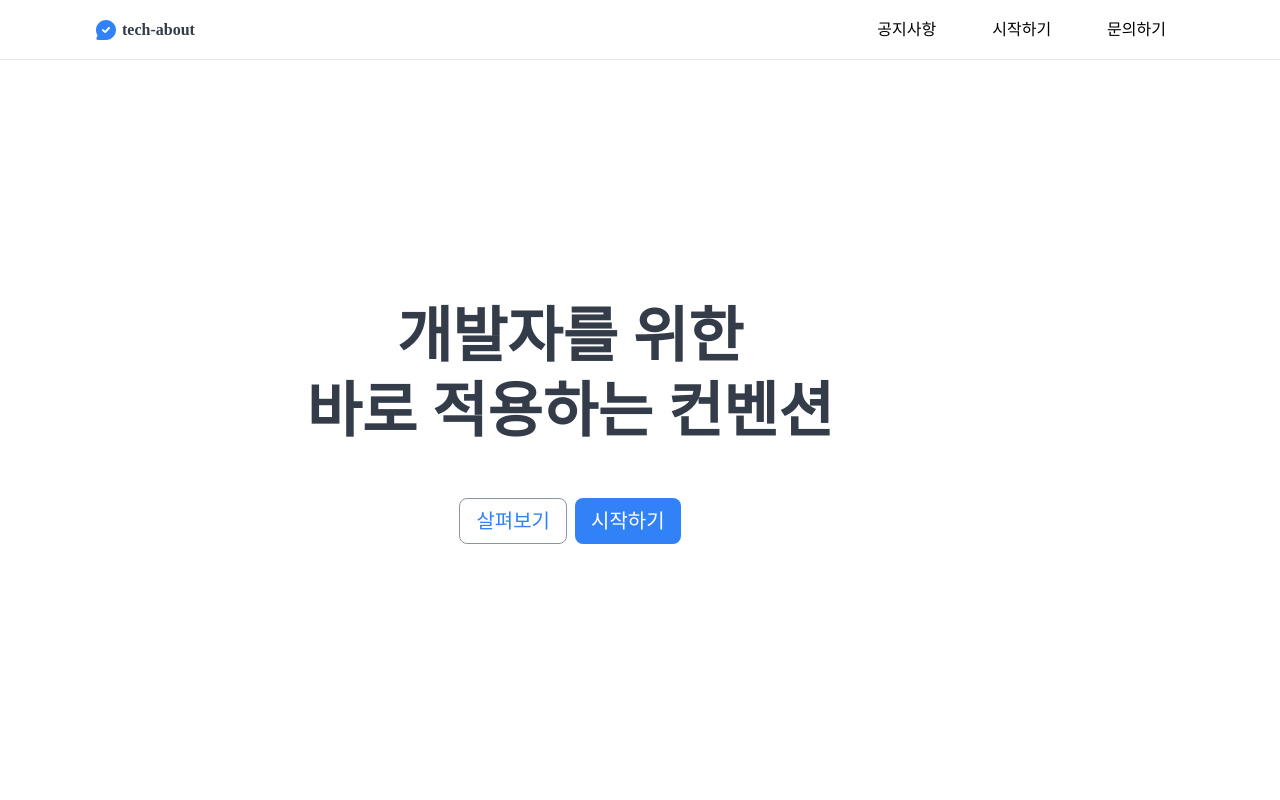
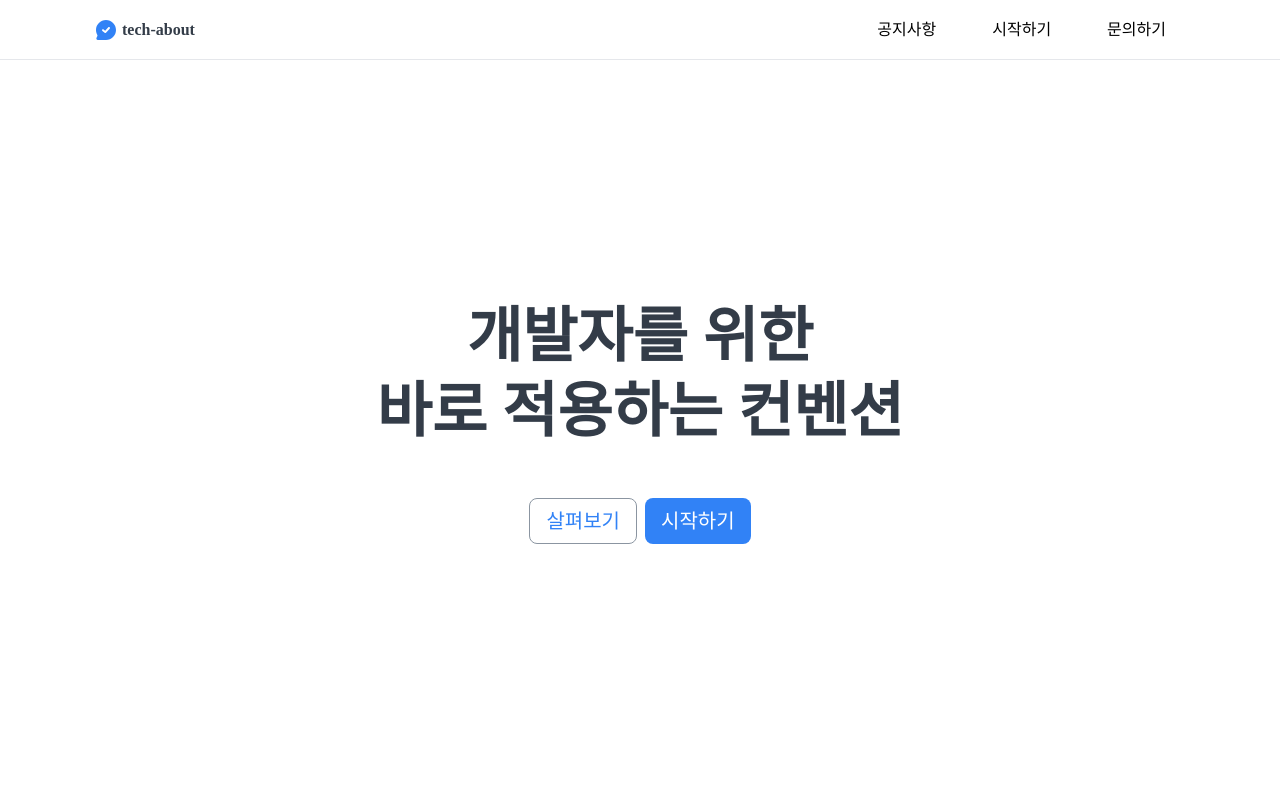
Before and after one commit to righthunkwon/tech-about, a React (Vite) app: page / in a window 1280 px wide. Shown: the top 800 px of the page. Built offline with nearby package versions, Linux system fonts and the light colour scheme.

Commit message:
feat: 페이지 컴포넌트 수정

```diff
--- a/src/components/common/Page.tsx
+++ b/src/components/common/Page.tsx
@@ -8,7 +8,9 @@ interface props {
 const Page: React.FC<props> = ({ children, className = '' }) => {
   return (
     <>
-      <div className={`min-h-[calc(100vh-15px)] max-w-[1140px] ${className}`}>
+      <div
+        className={`ta-content min-h-[calc(100vh-15px)] max-w-[1140px] ${className}`}
+      >
         {children}
       </div>
     </>
--- a/src/domains/home/HomePage.tsx
+++ b/src/domains/home/HomePage.tsx
@@ -7,11 +7,11 @@ import HomeIntroduce4 from '@/domains/home/components/HomeIntroduce4';
 import usePageTitle from '@/hooks/usePageTitle';
 
 const HomePage: React.FC = () => {
-  usePageTitle('온말');
+  usePageTitle('tech-about');
 
   return (
     <>
-      <Page>
+      <Page className="mx-auto">
         <HomeIntroduce1 />
         <HomeIntroduce2 />
         <HomeIntroduce3 />
```
